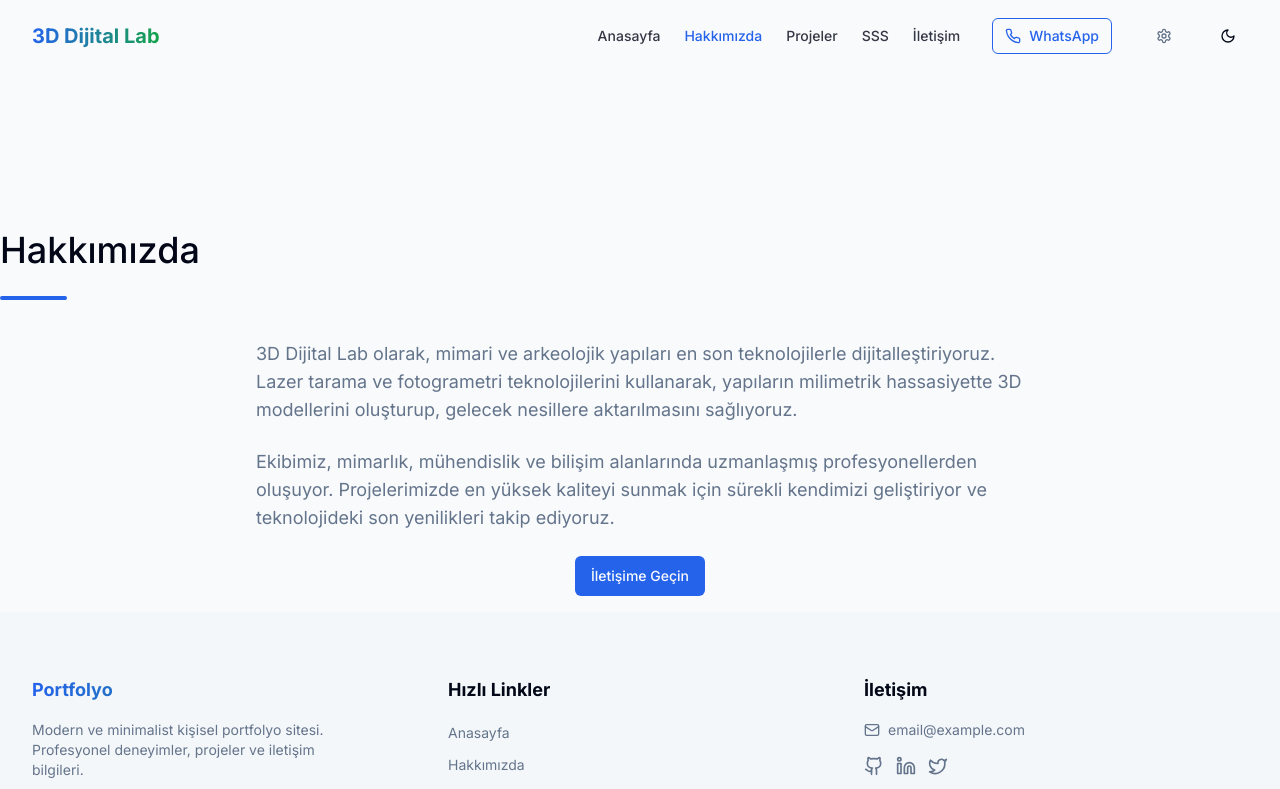
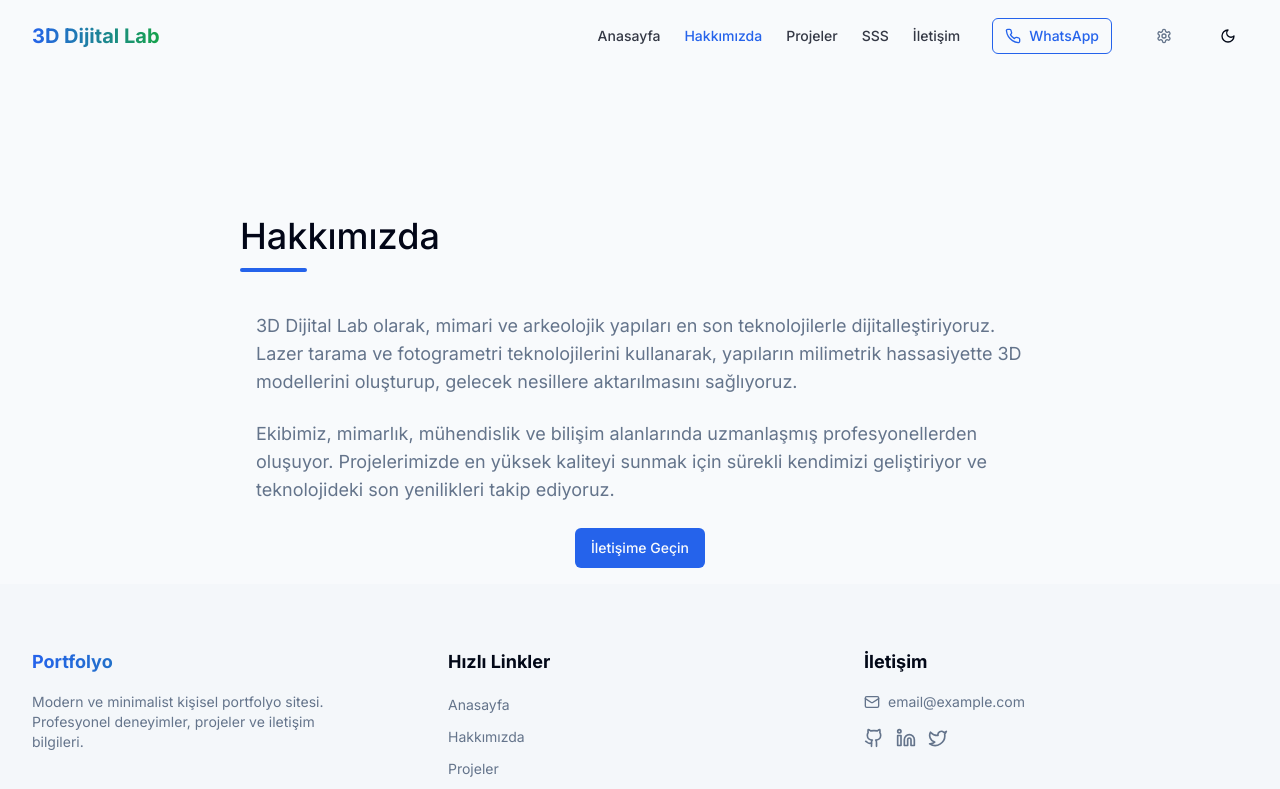
Before and after one commit to ahmetguner74/3d-digital-lab-6048daaa, a React (Vite) app: page /about in a window 1280 px wide. Shown: the top 789 px of the page. Built offline with nearby package versions, Linux system fonts and the light colour scheme.

Commit message:
Visual edit in Lovable
Edited UI in Lovable

```diff
--- a/src/components/home/AboutSection.tsx
+++ b/src/components/home/AboutSection.tsx
@@ -3,7 +3,7 @@ import { Button } from "@/components/ui/button";
 export default function AboutSection() {
   return <section id="about" className="bg-background py-[16px]">
       <div className="section-container my-0 mx-0 px-0 py-0">
-        <h2 className="section-title reveal px-0 my-0 mx-0 text-4xl font-medium text-slate-950 py-[22px]">Hakkımızda</h2>
+        <h2 className="section-title reveal px-0 my-0 text-4xl font-medium text-slate-950 py-[8px] mx-[240px]">Hakkımızda</h2>
 
         <div className="mt-12">
           <div className="space-y-6 reveal max-w-3xl mx-auto">
```
